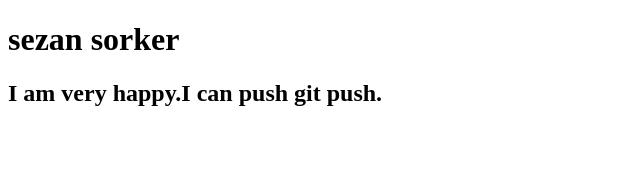
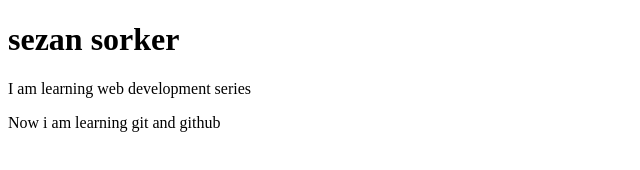
Before and after one commit to Touhid-sezan/my-web, a plain HTML site: page index.html in a window 1280 px wide. Shown: the whole page, without its empty margins (0-640 px from the left). Drawn offline with Linux system fonts and the light colour scheme.

Commit message:
learning git

```diff
--- a/index.html
+++ b/index.html
@@ -7,6 +7,7 @@
 </head>
 <body>
     <h1>sezan sorker</h1>
-    <h2>I am very happy.I can push git push.</h2>
+    <p>I am learning web development series</p>
+    <p>Now i am learning git and github</p>
 </body>
 </html>
```
